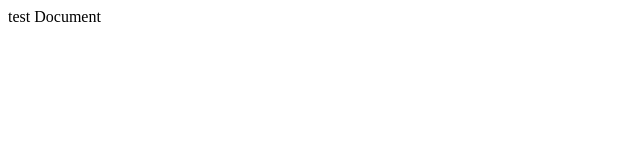
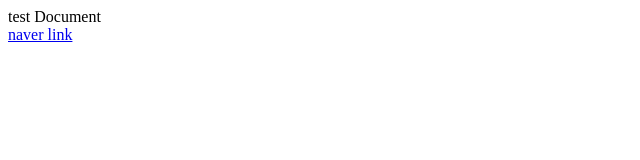
Before and after one commit to AngeleyesTrue/git_test_sub1, a plain HTML site: page index.html in a window 1280 px wide. Shown: the full height of the page, 0-640 px from the left. Drawn offline with Linux system fonts and the light colour scheme.

Commit message:
Modify index.html

```diff
--- a/index.html
+++ b/index.html
@@ -8,5 +8,6 @@
 </head>
 <body>
   <div>test Document</div>
+  <a href="www.naver.com">naver link</a>
 </body>
 </html>
```
